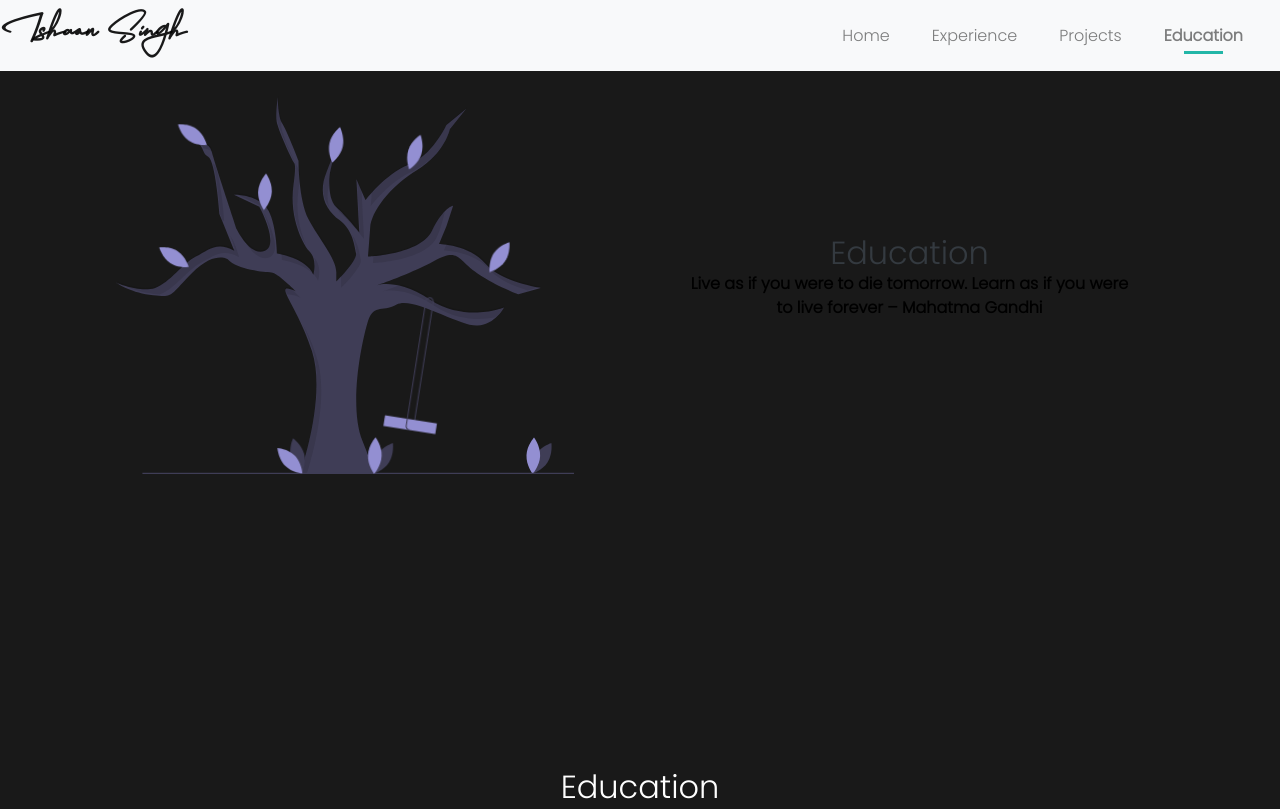
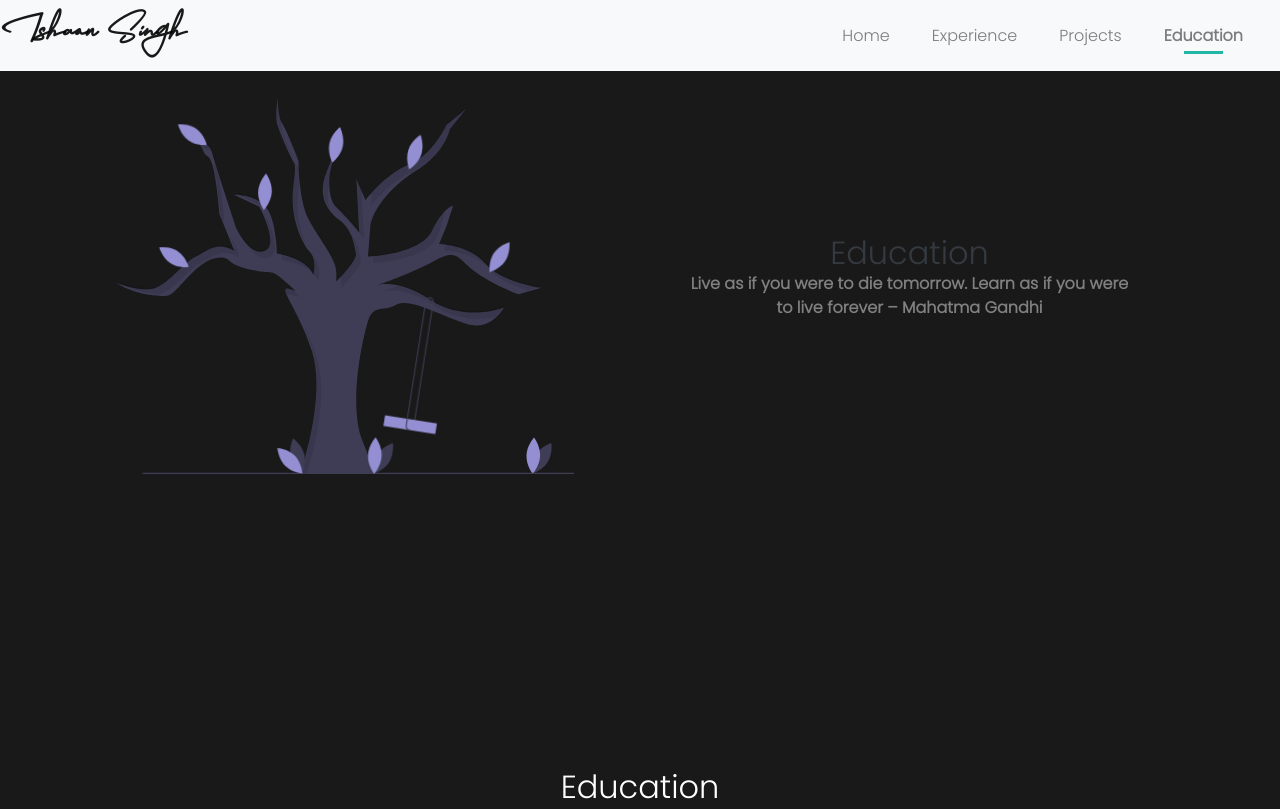
Before and after one commit to ishsngh/ishaansingh, a plain HTML site: page education.html in a window 1280 px wide. Shown: the top 809 px of the page. Drawn offline with nearby package versions, Linux system fonts and the light colour scheme; some icons are missing.

Commit message:
Update education.css

```diff
--- a/assets/css/education.css
+++ b/assets/css/education.css
@@ -61,7 +61,7 @@ html[data-theme = 'dark']
 }
 
 .s2 h4,h6,p{
-  color:black;
+  color:#808080;
 }
 
 .ghru img{
```
